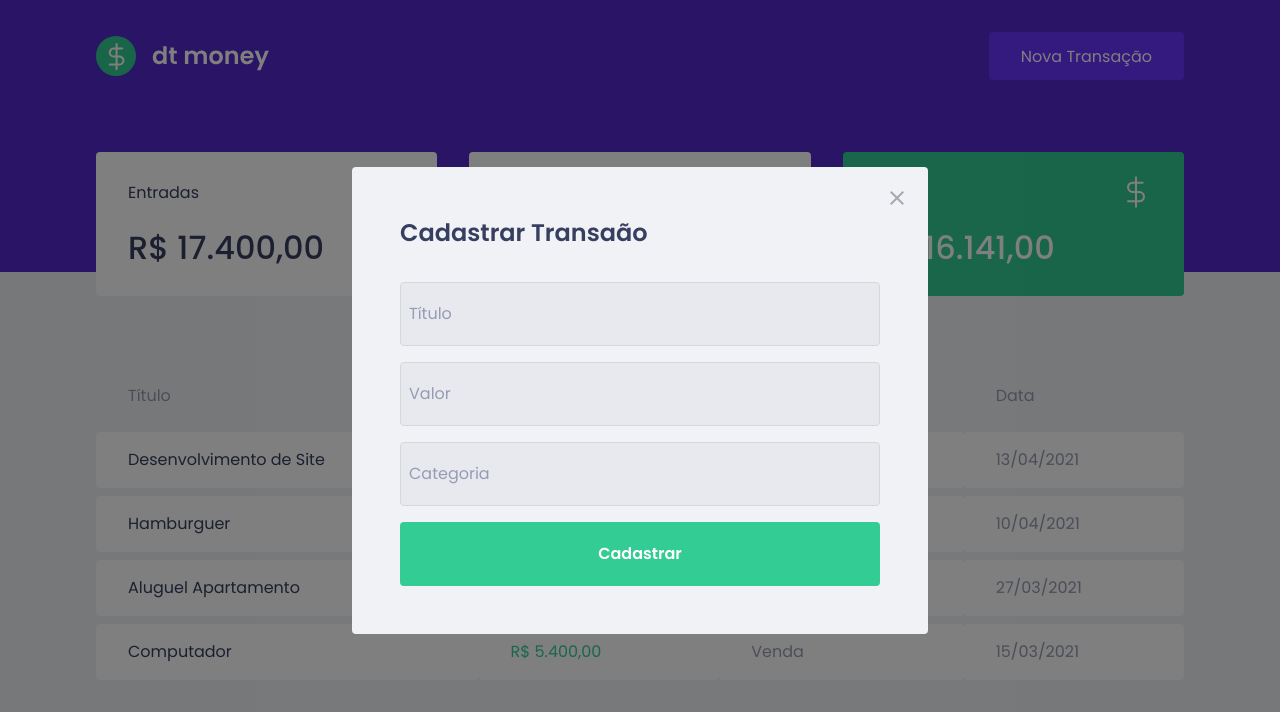
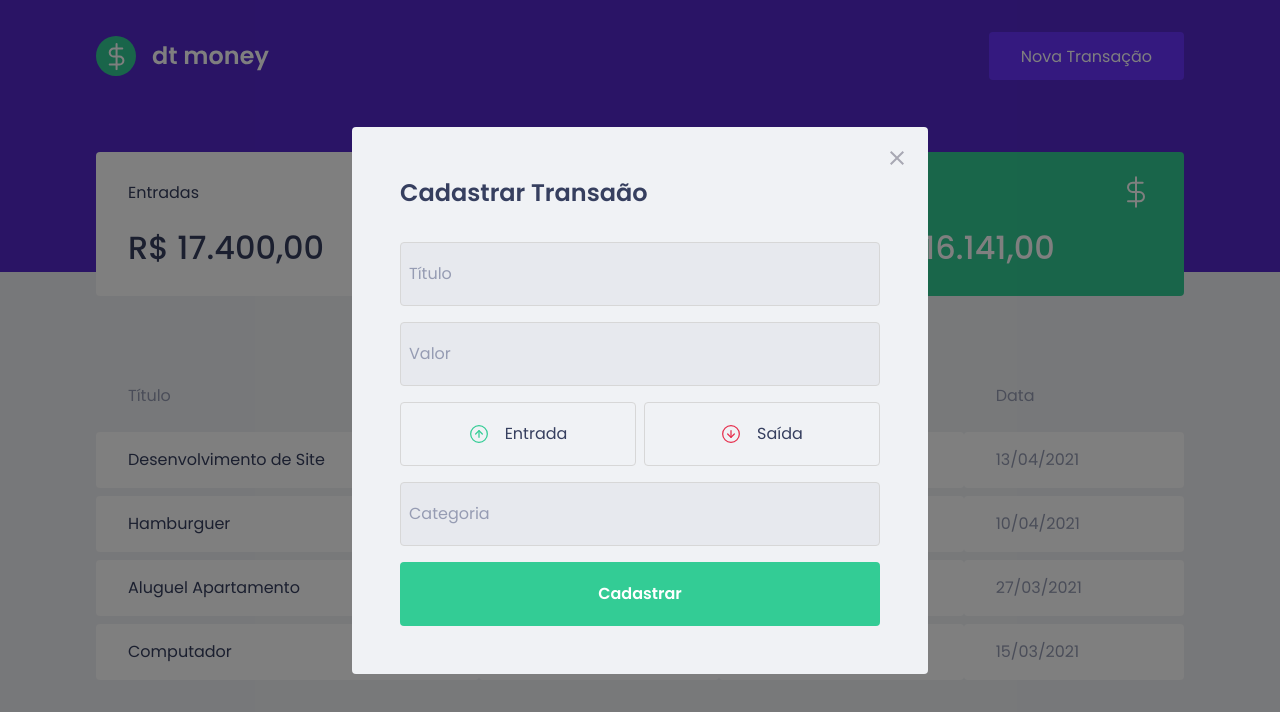
Before and after one commit to marceloadf/dtmoney, a React (Create React App) app: page / in a window 1280 px wide. Both pictures are taken after a click on the button "Nova Transação". Shown: the top 712 px of the page. Built offline with nearby package versions, Linux system fonts and the light colour scheme; no server answers; what miragejs would draw is missing.

Commit message:
added type buttons

```diff
--- a/package.json
+++ b/package.json
@@ -5,6 +5,7 @@
   "dependencies": {
     "axios": "^0.21.4",
     "miragejs": "^0.1.41",
+    "polished": "^4.1.4",
     "react": "^17.0.2",
     "react-dom": "^17.0.2",
     "react-modal": "^3.14.3",
--- a/src/components/NewTransactionModal/index.tsx
+++ b/src/components/NewTransactionModal/index.tsx
@@ -1,12 +1,13 @@
 import Modal from 'react-modal';
-import { Container } from './styles';
-import closeButton from '../../assets/close.svg';
+import { Container, TransactionTypeContainer } from './styles';
+import closeButtonImg from '../../assets/close.svg';
+import incomeImg from '../../assets/incomes.svg';
+import outcomeImg from '../../assets/outcomes.svg';
 
 interface NewTransactionModalProps{
     modalIsOpen: boolean;
     closeModal: () => void;
 }
-
 
 export function NewTransactionModal( {modalIsOpen, closeModal} : NewTransactionModalProps) {
     return (
@@ -22,13 +23,25 @@
                 onClick={closeModal}
                 className="react-modal-close"
             >
-                <img src={closeButton} alt="Fechar Modal" />
+                <img src={closeButtonImg} alt="Fechar Modal" />
             </button>
 
            <Container>
                 <h2>Cadastrar Transaão</h2>
                 <input placeholder='Título'/>
                 <input placeholder='Valor' type='number'/>
+
+                <TransactionTypeContainer>
+                    <button type="button">
+                        <img src={incomeImg} alt="Entrada" />
+                        <span>Entrada</span>
+                    </button>
+                    <button type="button">
+                        <img src={outcomeImg} alt="Saída" />
+                        <span>Saída</span>
+                    </button>
+                </TransactionTypeContainer>
+
                 <input placeholder='Categoria'/>
 
                 <button type='submit'>
--- a/src/components/NewTransactionModal/styles.tsx
+++ b/src/components/NewTransactionModal/styles.tsx
@@ -1,4 +1,5 @@
 import styled from 'styled-components';
+import { darken } from 'polished';
 
 export const Container = styled.form`
 
@@ -47,6 +48,41 @@
             filter: brightness(0.9);
         }
     }
+`
 
+export const TransactionTypeContainer = styled.div`
+    display: grid;
+    grid-template-columns: 1fr 1fr;
+    gap: 0.5rem;
+    margin: 1rem 0;
 
-`
+    button {
+        height: 4rem;
+        border: 1px solid #d7d7d7;
+
+        background: transparent;
+
+        display: flex;
+        align-items: center;
+        justify-content: center;
+        border-radius: 0.25rem;
+
+        transition: border-color 0.2s;
+
+        &:hover {
+            border-color: ${darken(0.1, "#d7d7d7")};
+        }
+
+        img {
+            height: 20px;
+            width: 20px;
+        }
+
+        span {
+            display: inline-block;
+            margin-left: 1rem;
+            font-size: 1rem;
+            color: var(--text-title);
+        }
+    }
+`;
```
Also changed, not shown: 1 other file (tests, documents, lock files or other folders).
